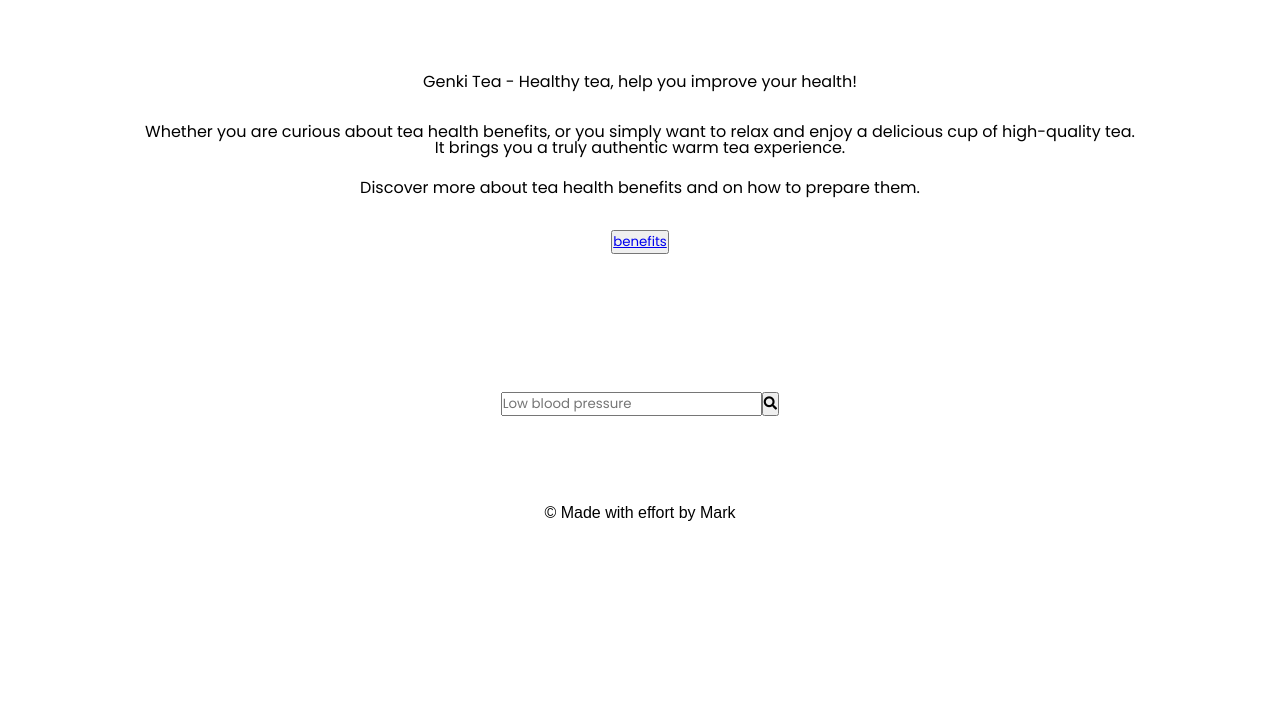
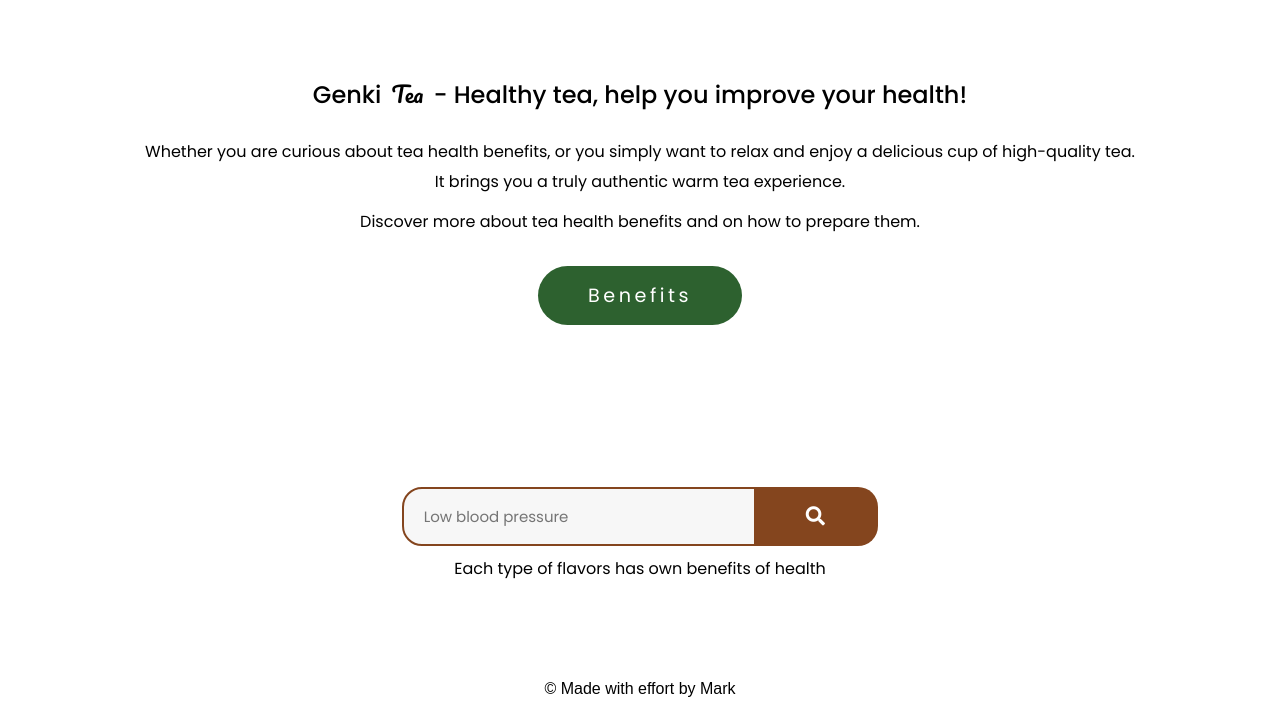
Before and after one commit to EHB-MCT/web2-frontend-MarkParagas, a website built with webpack: page docs/index.html in a window 1280 px wide. Shown: the part 800-1522 px from the top of the page. Before the commit the page ends 1346 px from the top, so only its background shows below. Built offline with nearby package versions, Linux system fonts and the light colour scheme; no server answers.

Commit message:
Main page [ Done ]
Full design
Add font Pacifico
Update structure

[ Need to link with JS ]
JS (WIP)

```diff
--- a/docs/css/index.css
+++ b/docs/css/index.css
@@ -37,6 +37,15 @@ body {
   flex-direction: column;
 }
 
+a {
+  text-decoration: none;
+  color: white;
+}
+
+i {
+  font-family: 'Pacifico', cursive;
+}
+
 h1 {
   font-size: 10em;
   justify-content: center;
@@ -58,6 +67,24 @@ footer {
   align-items: center;
 }
 
+/* ---------------------- button --------------------- */
+
+button {
+  background-color: #2D612F;
+  border: none;
+  padding: 15px 50px;
+  transition-duration: 0.4s;
+  cursor: pointer;
+  border-radius: 30px;
+  font-size: 1.2em;
+  text-transform: capitalize;
+  letter-spacing: 3.5px;
+}
+
+.brown {
+  background-color: #84451E;
+}
+
 /* ---------------------- Nav --------------------- */
 
 nav {
@@ -75,11 +102,6 @@ nav.hover {
   background-color: #b3cd81;;
   transition: .5s ease;
   height: 5vh;
-}
-
-nav a {
-  text-decoration: none;
-  color: white;
 }
 
 ul {
@@ -129,13 +151,14 @@ header > article section {
   justify-content: space-evenly;
 }
 
+header i {padding-left: 20px;}
 
 /* ---------------------- Main --------------------- */
 
 main {flex-direction: column;}
 
 #info {
-  height: 25vh;
+  height: 35vh;
   flex-direction: column;
   justify-content: space-evenly;
   align-items: center;
@@ -149,7 +172,21 @@ main {flex-direction: column;}
   align-items: center;
 }
 
-#info p {text-align: center;}
+#info h2 {
+  font-size: 1.5em;
+  font-weight: 500;
+}
+
+#info i {
+  font-size: 22px;
+  padding-left: 10px;
+  padding-right: 10px;
+}
+
+#info p {
+  text-align: center;
+  line-height: 30px;
+}
 
 /* ---------------------- Benefits --------------------- */
 
@@ -158,7 +195,7 @@ main {flex-direction: column;}
   flex-direction: column;
   height: 85vh;
   color: white;
-  background-color: #8dc541;
+  background-color: #2D612F;
   justify-content: space-evenly;
   margin-bottom: 5%;
 }
@@ -184,17 +221,52 @@ main {flex-direction: column;}
   font-size: 1.5em;
 }
 
-/* -------------------- API containers -------------------- */
+/* -------------------- Search form section -------------------- */
 
 main section {
   flex-direction: column;
 }
 
-main section form {
+main #form{
+  height: 15vh;
+  display: flex;
+  flex-direction: column;
+  justify-content: space-evenly;
+  margin: 5% 0;
+}
+
+main #form h3 {
   justify-content: center;
-  margin-top: 5%;
-  margin-bottom: 5%;
 }
+
+main form {
+  justify-content: center;
+}
+
+main form button {
+  background-color: rgb(76, 175, 80);
+  border: none;
+  padding: 15px 50px;
+  transition-duration: 0.4s;
+  cursor: pointer;
+  border-radius: 0px 20px 20px 0px;
+}
+
+form input[type=text] {
+  font-size: 15px;
+  background: rgb(247 247 247);
+  border: 2px solid #84451e;
+  width: 25%;
+  padding: 10px 10px 10px 20px;
+  border-radius: 20px 0px 0px 20px;
+}
+
+
+.fa-search:before {
+  color: white;
+}
+
+/* -------------------- API containers -------------------- */
 
 img {
   width: 400px;
@@ -282,10 +354,6 @@ img {
 
 .overlay {
   position: absolute;
-  /* top: 0; */
-  /* bottom: 0; */
-  /* left: 0; */
-  /* right: 0; */
   height: 100%;
   width: 80%;
   opacity: 0;
--- a/docs/index.html
+++ b/docs/index.html
@@ -10,10 +10,10 @@
     <link rel="stylesheet" type="text/css" href="./css/reset.css">
     <link rel="stylesheet" type="text/css" href="./css/index.css">
 
-    <link rel="preconnect" href="https://fonts.gstatic.com">
-    <link
-        href="https://fonts.googleapis.com/css2?family=Poppins:ital,wght@0,300;0,400;0,500;0,600;0,700;0,900;1,400&display=swap"
-        rel="stylesheet">
+    <link rel="preconnect" href="https://fonts.googleapis.com">
+    <link rel="preconnect" href="https://fonts.gstatic.com" crossorigin>
+    <link href="https://fonts.googleapis.com/css2?family=Poppins:ital,wght@0,300;0,400;0,500;0,600;0,700;0,900;1,400&display=swap"rel="stylesheet">
+    <link href="https://fonts.googleapis.com/css2?family=Pacifico&display=swap" rel="stylesheet">
 
     <script src="main.js"></script>
     <script src="../src/index.js" type="module"></script>
@@ -33,12 +33,12 @@
     <header>
         <!-- ------------------- Header ------------------- -->
         <article>
-            <h1>Genki Tea</h1>
+            <h1>Genki <i>Tea</i></h1>
             <section>
                 <button onclick="myFunction_ikigai()">
                     <a href="#benefits">benefits</a>
                 </button>
-                <button>
+                <button class="brown">
                     <a href="#search">search</a>
                 </button>
             </section>
@@ -54,7 +54,7 @@
     <main id="a_info">
         <!-- ------------------- [Info] ------------------- -->
         <article id="info">
-            <h2>Genki Tea - Healthy tea, help you improve your health!</h2>
+            <h2>Genki <i>Tea</i> - Healthy tea, help you improve your health!</h2>
             <article>
                 <p>
                     Whether you are curious about tea health benefits, or you simply want to relax and enjoy a delicious
@@ -103,10 +103,14 @@
         </article>
         <!-- API list with search engine -->
         <section id="search">
-            <form action="/action_page.php">
-                <input type="text" placeholder="Low blood pressure" name="search">
-                <button type="submit"><i class="fa fa-search"></i></button>
-            </form>
+            <section id="form">
+                <form action="/action_page.php">
+                    <input type="text" placeholder="Low blood pressure" name="search">
+                    <button class="brown" type="submit"><i class="fa fa-search"></i></button>
+                </form>
+
+                <h3>Each type of flavors has own benefits of health</h3>
+            </section>
 
             <div id="container">
                 <!-- ------------------- [API Selections Fetchen] ------------------- -->
```
